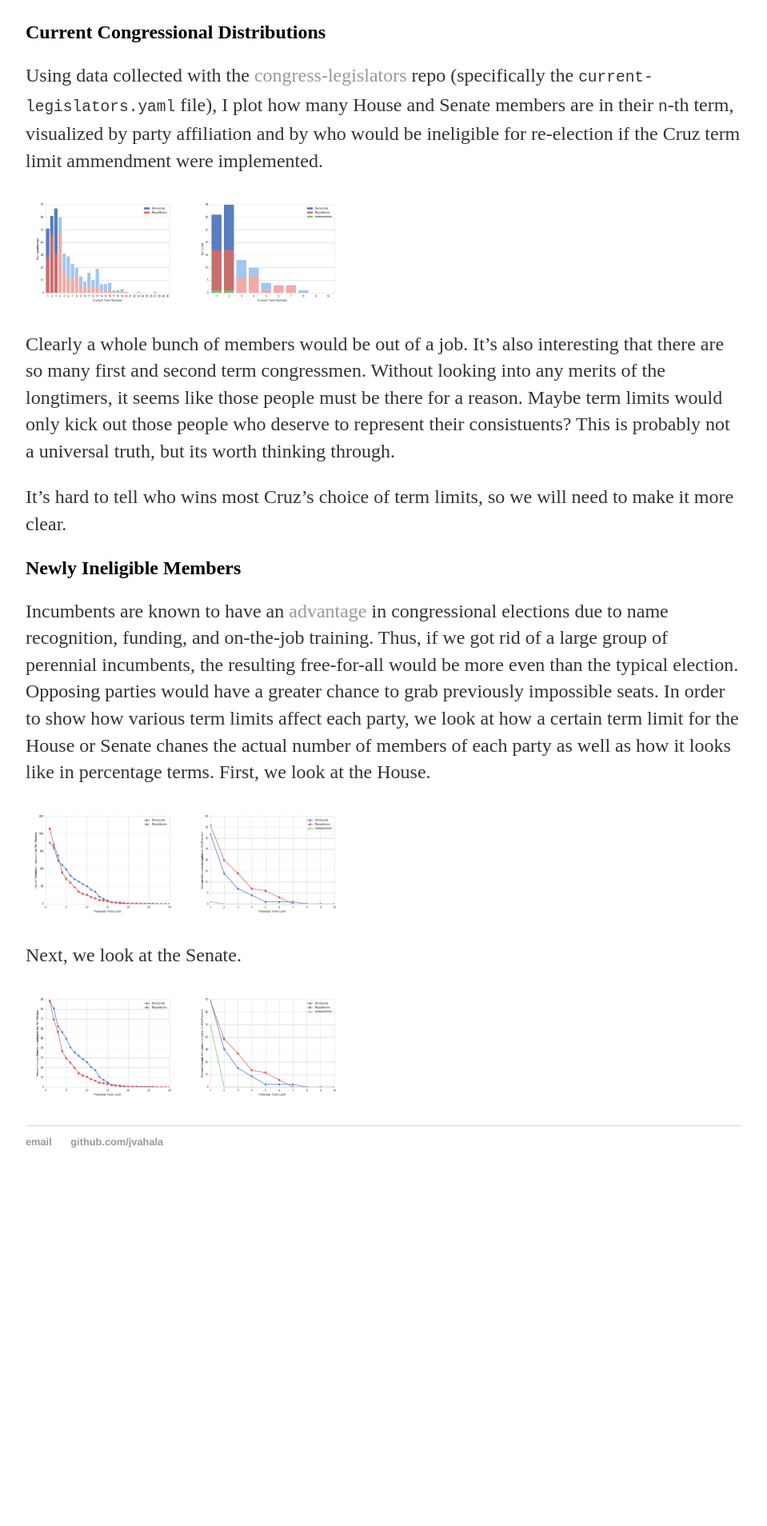
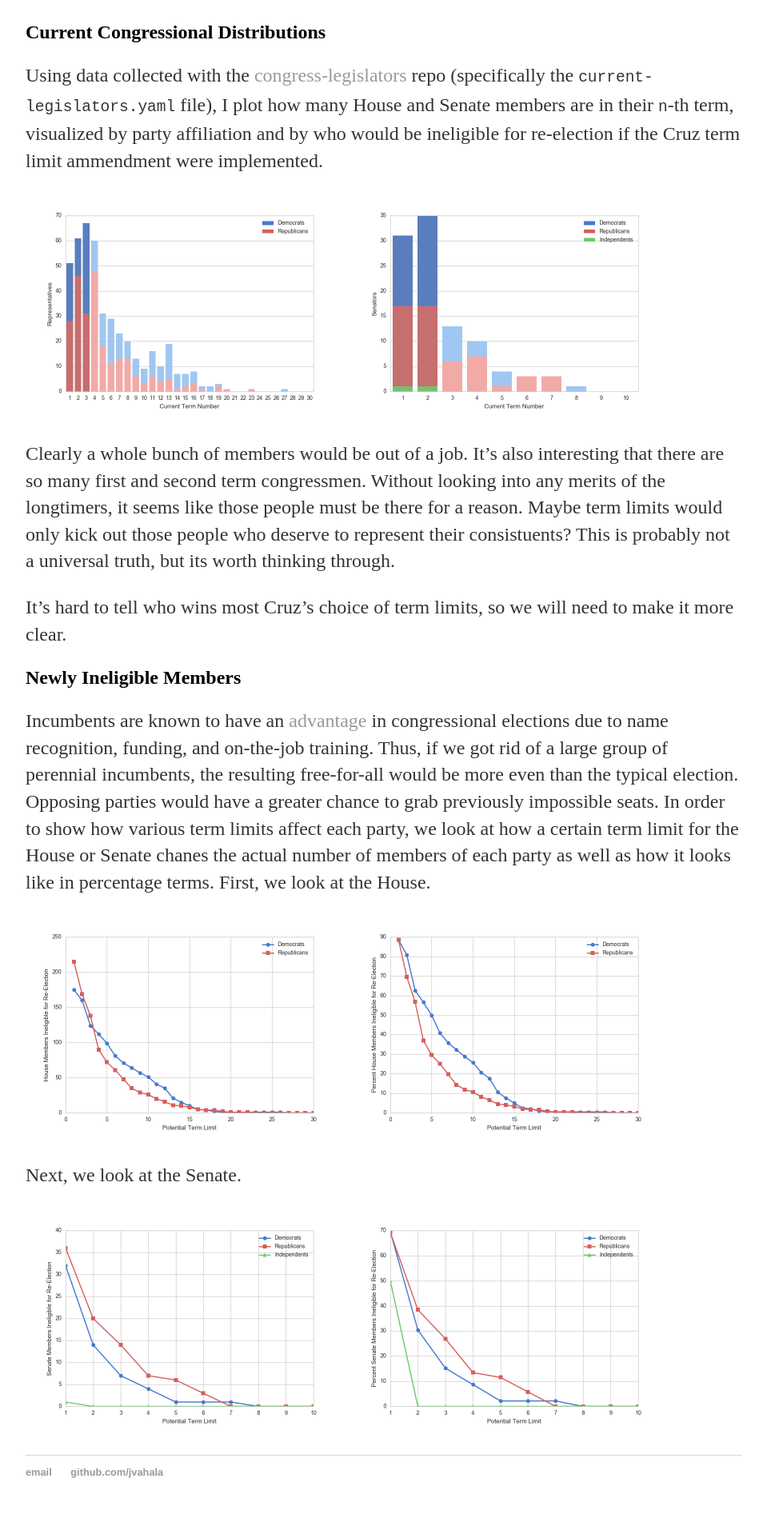
Before and after one commit to jvahala/jvahala.github.io, a Jekyll site: the page built from _posts/2017-01-06-Cruz-Term-Limits-Analysis.md, in a window 1280 px wide. Shown: the part 730-2638 px from the top of the page at 80% size, without its empty margins (160-1119 px from the left). Built offline with Jekyll 4.4.1, drawn with Linux system fonts in a browser that asks for light colours; before the commit the page ends 2225 px from its top, so only the background shows below that.

Commit message:
Update 2017-01-06-Cruz-Term-Limits-Analysis.md

```diff
--- a/_posts/2017-01-06-Cruz-Term-Limits-Analysis.md
+++ b/_posts/2017-01-06-Cruz-Term-Limits-Analysis.md
@@ -20,8 +20,8 @@ This post looks into how the proposed term limits (three two-Year terms for Hous
 
 Using data collected with the [congress-legislators](https://github.com/unitedstates/congress-legislators) repo (specifically the `current-legislators.yaml` file), I plot how many House and Senate members are in their `n`-th term, visualized by party affiliation and by who would be ineligible for re-election if the Cruz term limit ammendment were implemented.
 
-![alt text][House-Term-Dists]{:width="200px"}
-![alt text][Senate-Term-Dists]{:width="200px"}
+![alt text][House-Term-Dists]{:width="400px"}
+![alt text][Senate-Term-Dists]{:width="400px"}
 
 Clearly a whole bunch of members would be out of a job. It's also interesting that there are so many first and second term congressmen. Without looking into any merits of the longtimers, it seems like those people must be there for a reason. Maybe term limits would only kick out those people who deserve to represent their consistuents? This is probably not a universal truth, but its worth thinking through.
 
@@ -31,10 +31,10 @@ It's hard to tell who wins most Cruz's choice of term limits, so we will need to
 
 Incumbents are known to have an [advantage](http://www.thisnation.com/question/016.html) in congressional elections due to name recognition, funding, and on-the-job training. Thus, if we got rid of a large group of perennial incumbents, the resulting free-for-all would be more even than the typical election. Opposing parties would have a greater chance to grab previously impossible seats. In order to show how various term limits affect each party, we look at how a certain term limit for the House or Senate chanes the actual number of members of each party as well as how it looks like in percentage terms. First, we look at the House.
 
-![alt text][House-Ineligible-Counts]{:width="200px"}
-![alt text][Senate-Ineligible-Counts]{:width="200px"}
+![alt text][House-Ineligible-Counts]{:width="400px"}
+![alt text][House-Ineligible-Percents]{:width="400px"}
 
 Next, we look at the Senate.
 
-![alt text][House-Ineligible-Percents]{:width="200px"}
-![alt text][Senate-Ineligible-Percents]{:width="200px"}
+![alt text][Senate-Ineligible-Counts]{:width="400px"}
+![alt text][Senate-Ineligible-Percents]{:width="400px"}
```
